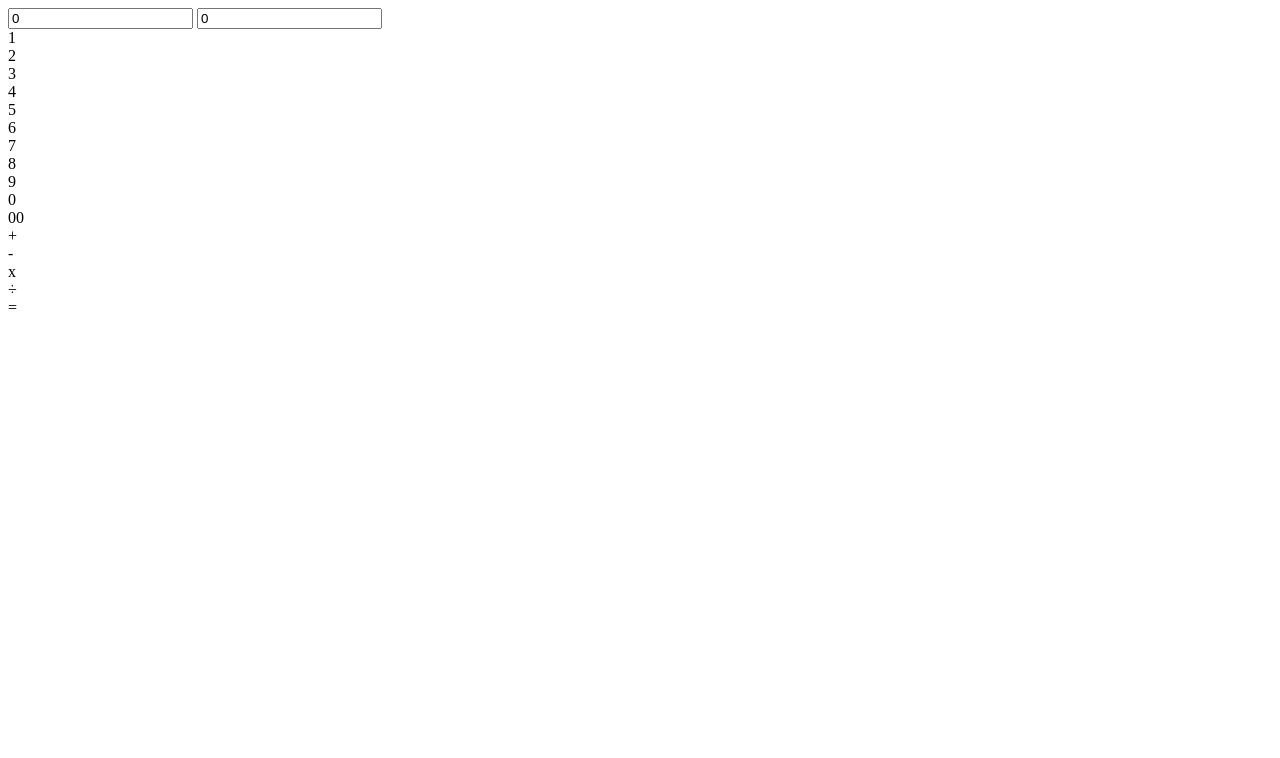
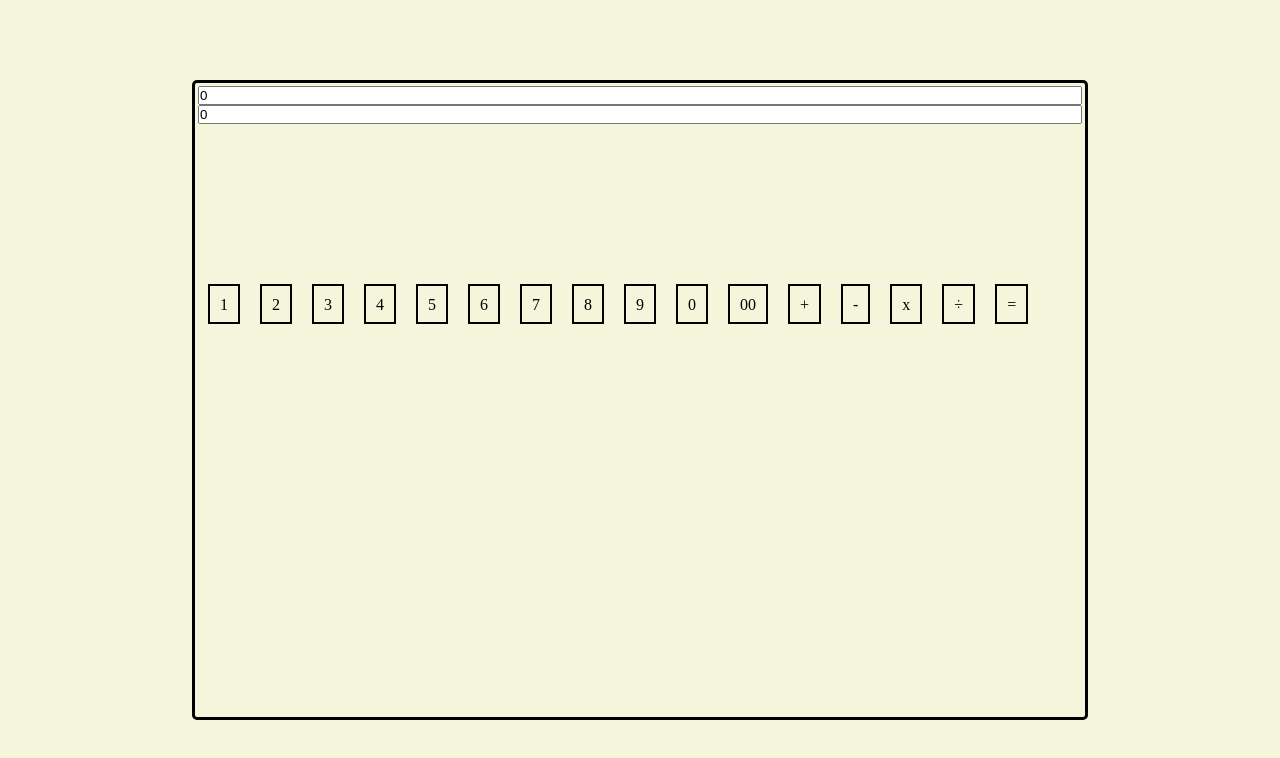
Before and after one commit to Bennyjoez/calculator-odin-project, a plain HTML site: page index.html in a window 1280 px wide. Drawn offline with Linux system fonts and the light colour scheme.

Commit message:
Add flex properties and dimensions in CSS

```diff
--- a/styles.css
+++ b/styles.css
@@ -1,3 +1,9 @@
+* {
+    box-sizing: border-box;
+    padding: 0;
+    margin: 0;
+}
+
 /* Chrome, Safari, Edge, Opera */
 input::-webkit-outer-spin-button,
 input::-webkit-inner-spin-button {
@@ -9,3 +15,43 @@ input::-webkit-inner-spin-button {
 input[type=number] {
     -moz-appearance: textfield;
 }
+
+body {
+    background-color: beige;
+    height: 100vh;
+    display: flex;
+    justify-content: center;
+    align-items: center;
+}
+
+.container, #display, #buttons {
+    display: flex;
+    flex-direction: column;
+}
+
+.container{
+    height: 80%;
+    width: 70%;
+    padding: 3px;
+    border-radius: 5px;
+    border: 3px solid black;
+}
+
+#display {
+    height: 30%;
+}
+
+#buttons {
+    flex-direction: row;
+    flex-wrap: wrap;
+    height: 70%;
+}
+
+.button {
+    width: fit-content;
+    height: 40px;
+    padding: 10px;
+    margin: 10px;
+    text-align: center;
+    border: 2px solid black;
+}
```
